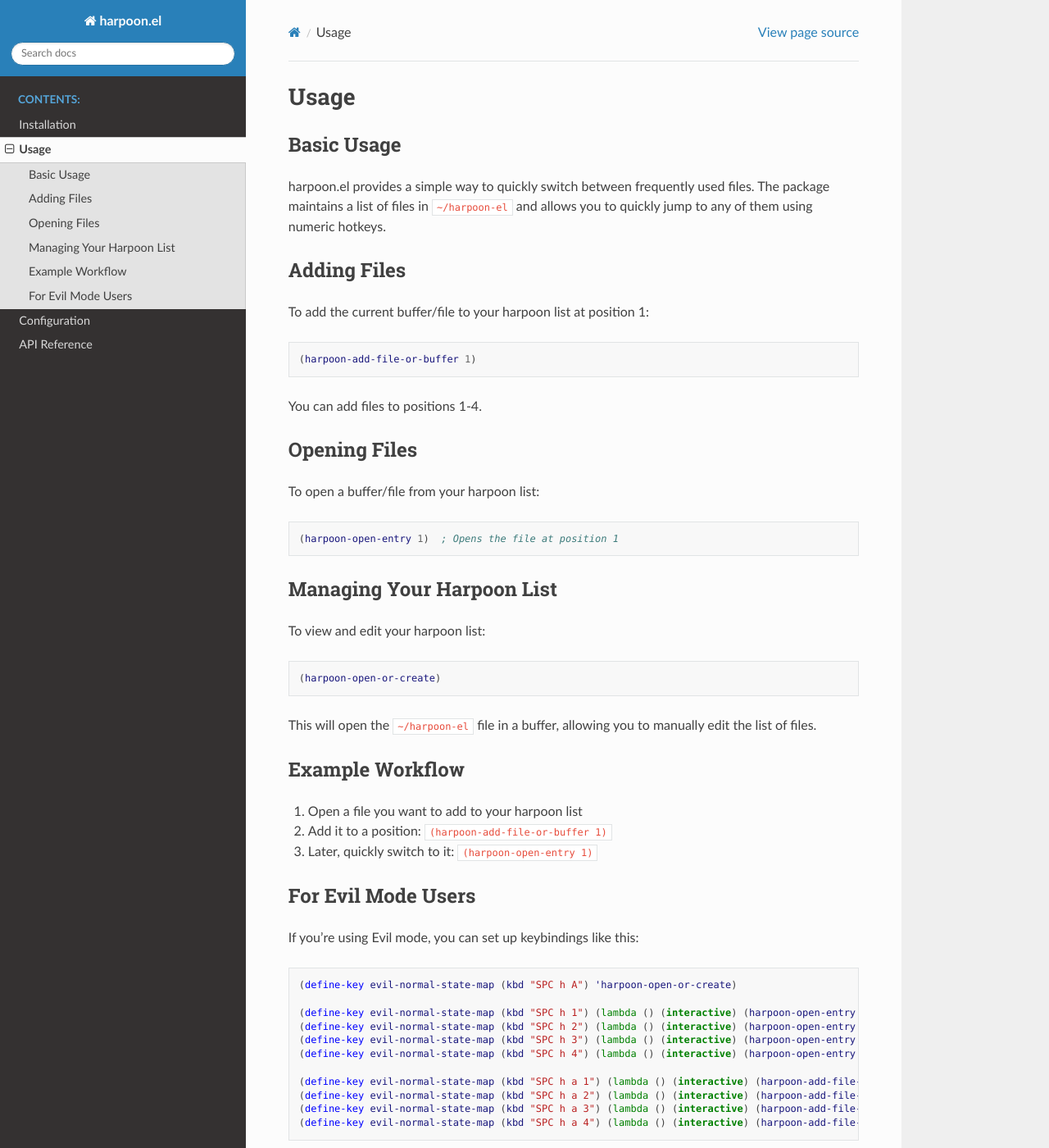
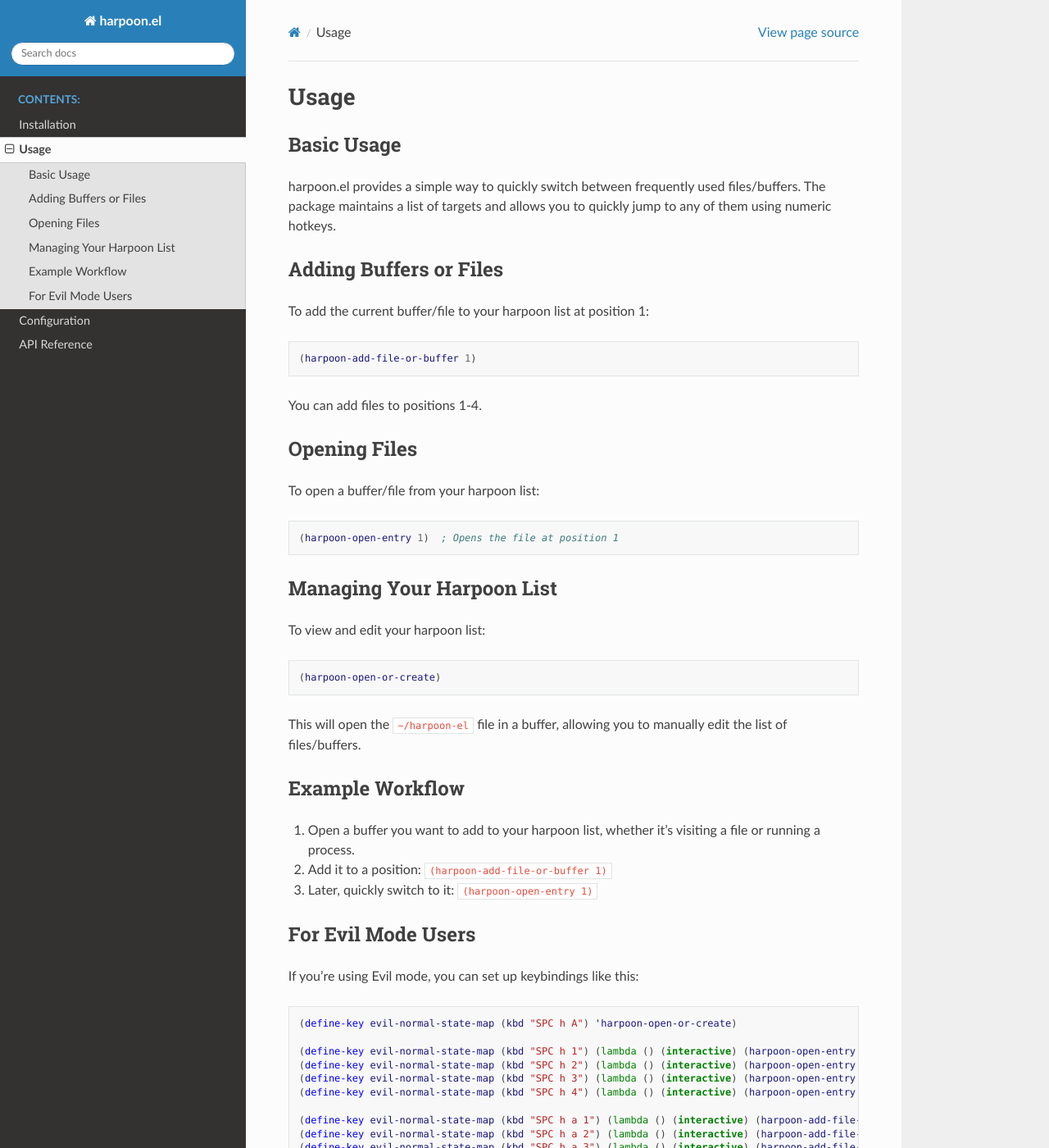
Before and after one commit to C-Hipple/harpoon.el, a Sphinx documentation site: the page built from docs/usage.rst, in a window 1280 px wide and 1400 px high. Shown: the whole window at 82% size. Built offline with Sphinx 7.4.7 and the Read the Docs theme 3.1.0, drawn with Linux system fonts in a browser that asks for light colours; some of the changed text lies outside the part shown.

Commit message:
minor docs updates

```diff
--- a/docs/usage.rst
+++ b/docs/usage.rst
@@ -4,9 +4,9 @@ Usage
 Basic Usage
 ----------
 
-harpoon.el provides a simple way to quickly switch between frequently used files. The package maintains a list of files in ``~/harpoon-el`` and allows you to quickly jump to any of them using numeric hotkeys.
+harpoon.el provides a simple way to quickly switch between frequently used files/buffers. The package maintains a list of targets and allows you to quickly jump to any of them using numeric hotkeys.
 
-Adding Files
+Adding Buffers or Files
 -----------
 
 To add the current buffer/file to your harpoon list at position 1:
@@ -35,12 +35,12 @@ To view and edit your harpoon list:
 
    (harpoon-open-or-create)
 
-This will open the ``~/harpoon-el`` file in a buffer, allowing you to manually edit the list of files.
+This will open the ``~/harpoon-el`` file in a buffer, allowing you to manually edit the list of files/buffers.
 
 Example Workflow
 ---------------
 
-1. Open a file you want to add to your harpoon list
+1. Open a buffer you want to add to your harpoon list, whether it's visiting a file or running a process.
 2. Add it to a position: ``(harpoon-add-file-or-buffer 1)``
 3. Later, quickly switch to it: ``(harpoon-open-entry 1)``
 
@@ -65,5 +65,5 @@ If you're using Evil mode, you can set up keybindings like this:
 
 This setup provides:
 - ``SPC h A`` to open the harpoon list
-- ``SPC h 1-4`` to jump to files
-- ``SPC h a 1-4`` to add files
+- ``SPC h 1-4`` to jump to targets
+- ``SPC h a 1-4`` to add files/buffers
```
Also changed, not shown: docs/configuration.rst (line endings or trailing spaces).
